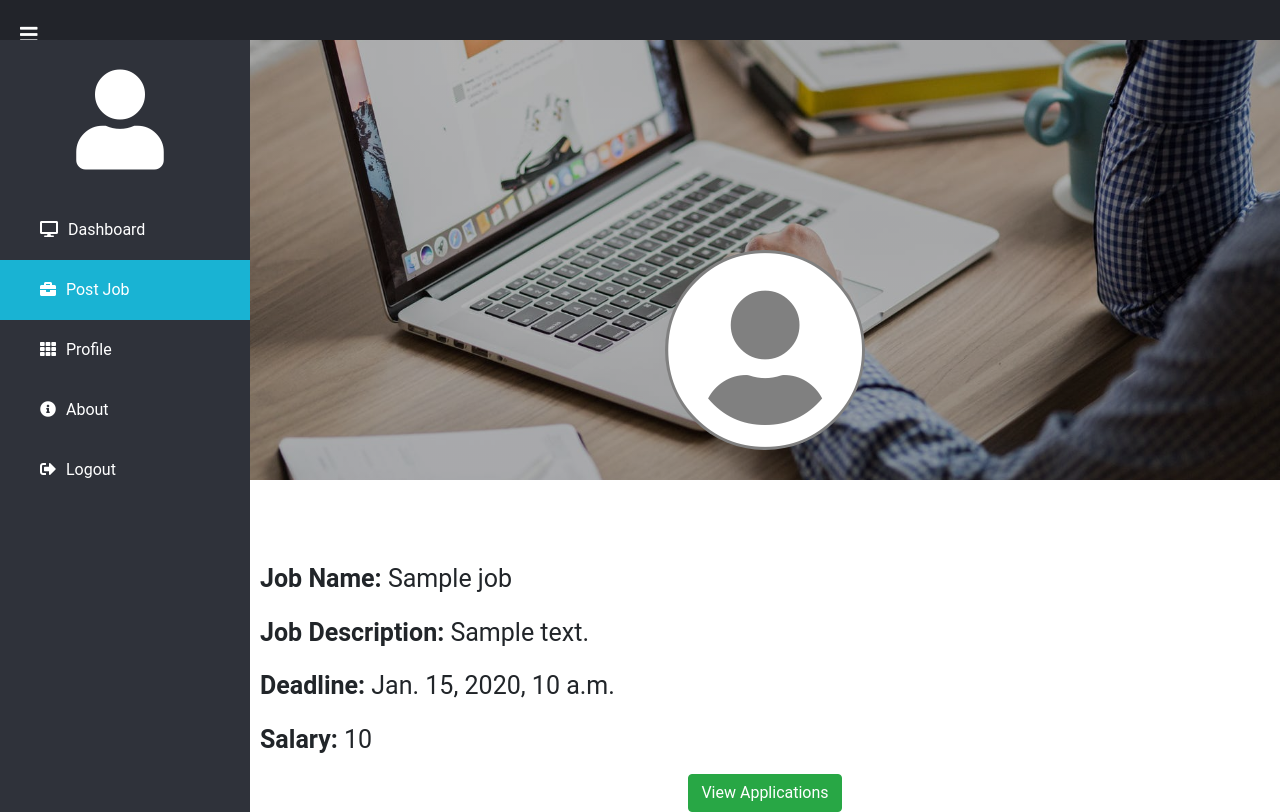
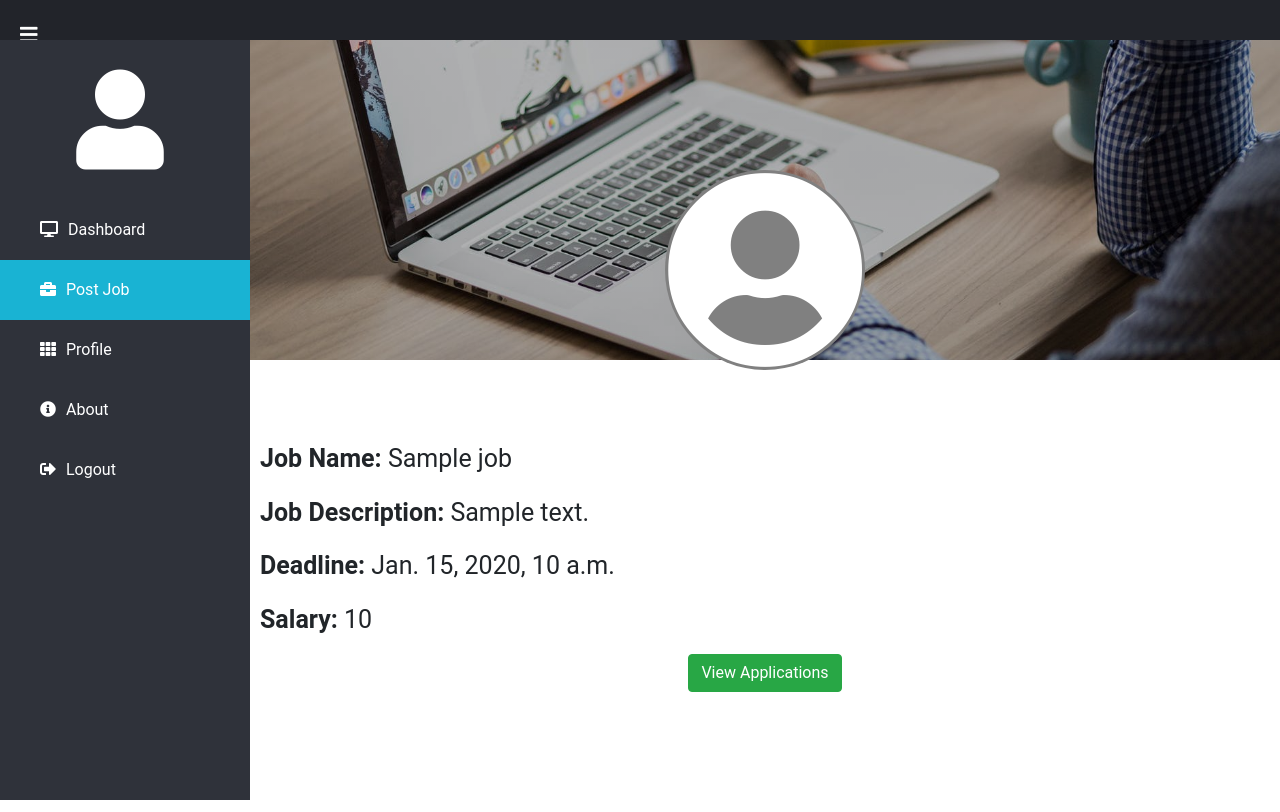
Before and after one commit to Rahul-garg-1/hiring12, a Django app: template templates/viewjob.html in a window 1280 px wide. Run offline with Django 3.2, Linux system fonts and the light colour scheme; the template is opened without the code that fills it: most values are stand-ins (such as "Sample title", 1, 10 or a date in 2020); some libraries are stand-ins or nearby versions.

Commit message:
first commit

```diff
--- a/static/job_profile.css
+++ b/static/job_profile.css
@@ -138,7 +138,7 @@ label #sidebar_btn:hover{
 .content{
 
     width: 100%;
-    height: 60vh;
+    height: 45vh;
     background-image: linear-gradient(rgba(0,0,0,0.3),rgba(0,0,0,0.3)), url(images/pexels-photo-374016.jpeg);
     background-size: cover;
     background-repeat: no-repeat;
@@ -159,7 +159,7 @@ label #sidebar_btn:hover{
   height: 200px;
   border-radius: 200px;
   margin-bottom: 30px;
-  margin-top: 200px;
+  margin-top: 170px;
   margin-left: 250px;
 }
 
@@ -171,7 +171,7 @@ label #sidebar_btn:hover{
   height: 200px;
   border-radius: 200px;
   margin-bottom: 30px;
-  margin-top: 250px;
+  margin-top: 170px;
   margin-left: 250px;
 }
 
```
Also changed, not shown: db.sqlite3.
